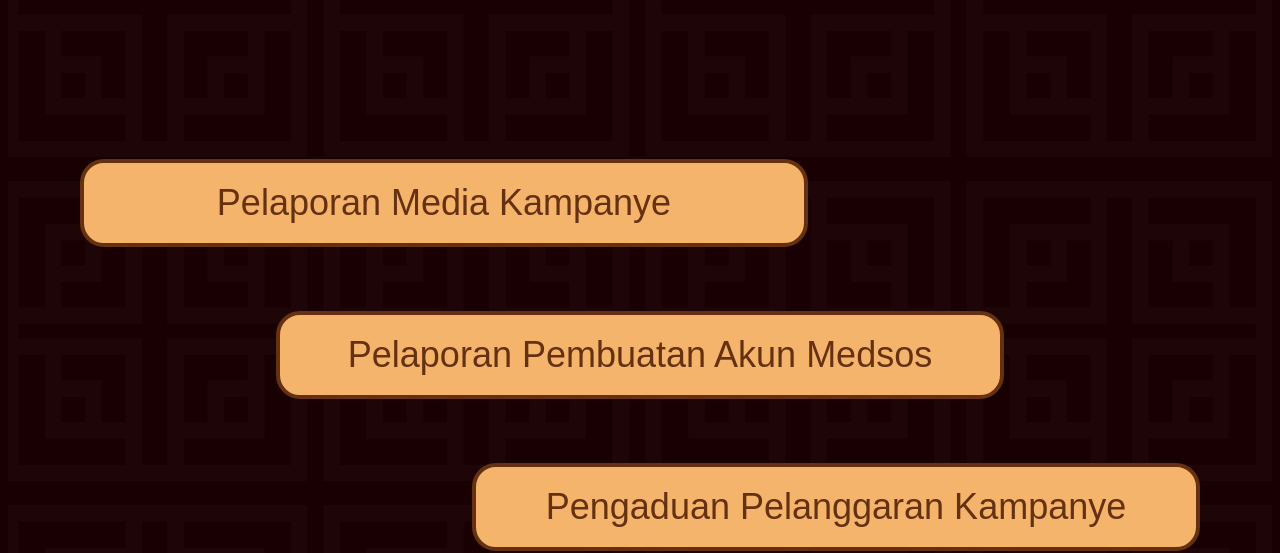
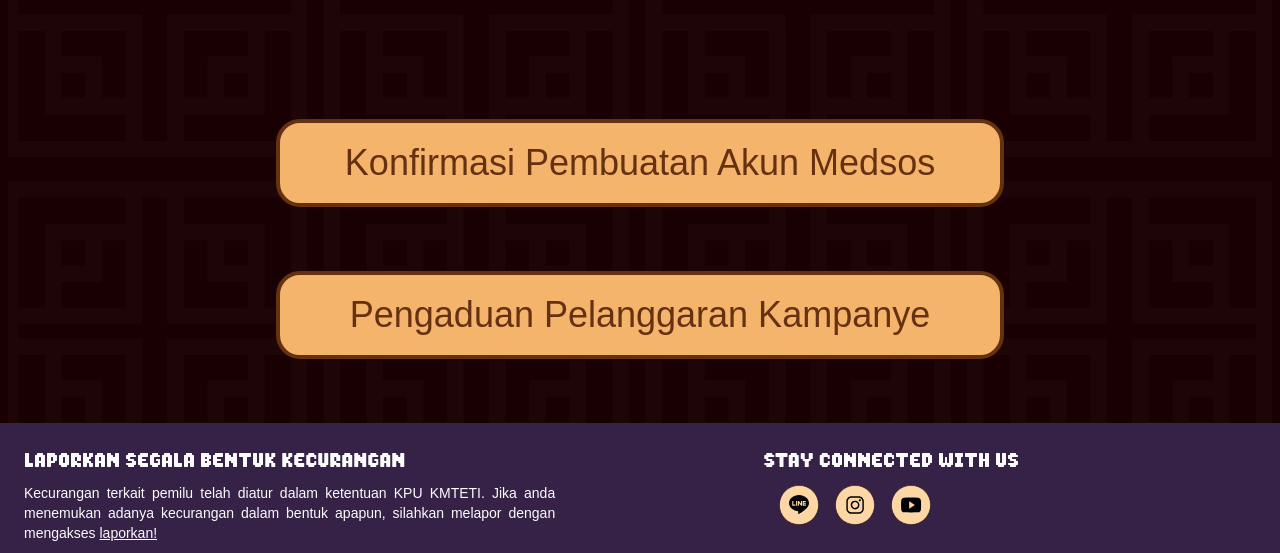
Before and after one commit to IT-KPUKMTETI2024-KejarTayangEdition/KPU-KMTETI-2024, a Next.js app: page /laporkan in a window 1280 px wide. Shown: the part 255-808 px from the top of the page. Built offline with nearby package versions, Linux system fonts and the light colour scheme; no server answers; a web font is replaced by a local one.

Commit message:
feat : remove first text and readjust things

```diff
--- a/app/laporkan/page.js
+++ b/app/laporkan/page.js
@@ -4,18 +4,13 @@ import Link from "next/link";
 
 const reportTypes = [
   {
-    text: "Pelaporan Media Kampanye",
-    className: "self-start",
-    href: "https://bit.ly/PelaporanMediaKampanyeKPUKMTETI2024"
-  },
-  {
-    text: "Pelaporan Pembuatan Akun Medsos",
+    text: "Konfirmasi Pembuatan Akun Medsos",
     className: "self-center",
     href: "https://bit.ly/PelaporanPembuatanAkunMedsosKPUKMTETI2024"
   },
   {
     text: "Pengaduan Pelanggaran Kampanye",
-    className: "self-end",
+    className: "self-center",
     href: "http://bit.ly/PengaduanPelanggaranKampanye2024"
   }
 ];
@@ -29,7 +24,7 @@ export default function ReportingPage() {
             Ajukan Laporan
           </h1>
         </div>
-        <div className="flex flex-col md:mt-20 mt-10 justify-center w-full items-center">
+        <div className="flex flex-col md:mt-10 mt-10 justify-center w-full items-center">
           {reportTypes.map((report, index) => (
             <ReportButton
               key={index}
```
